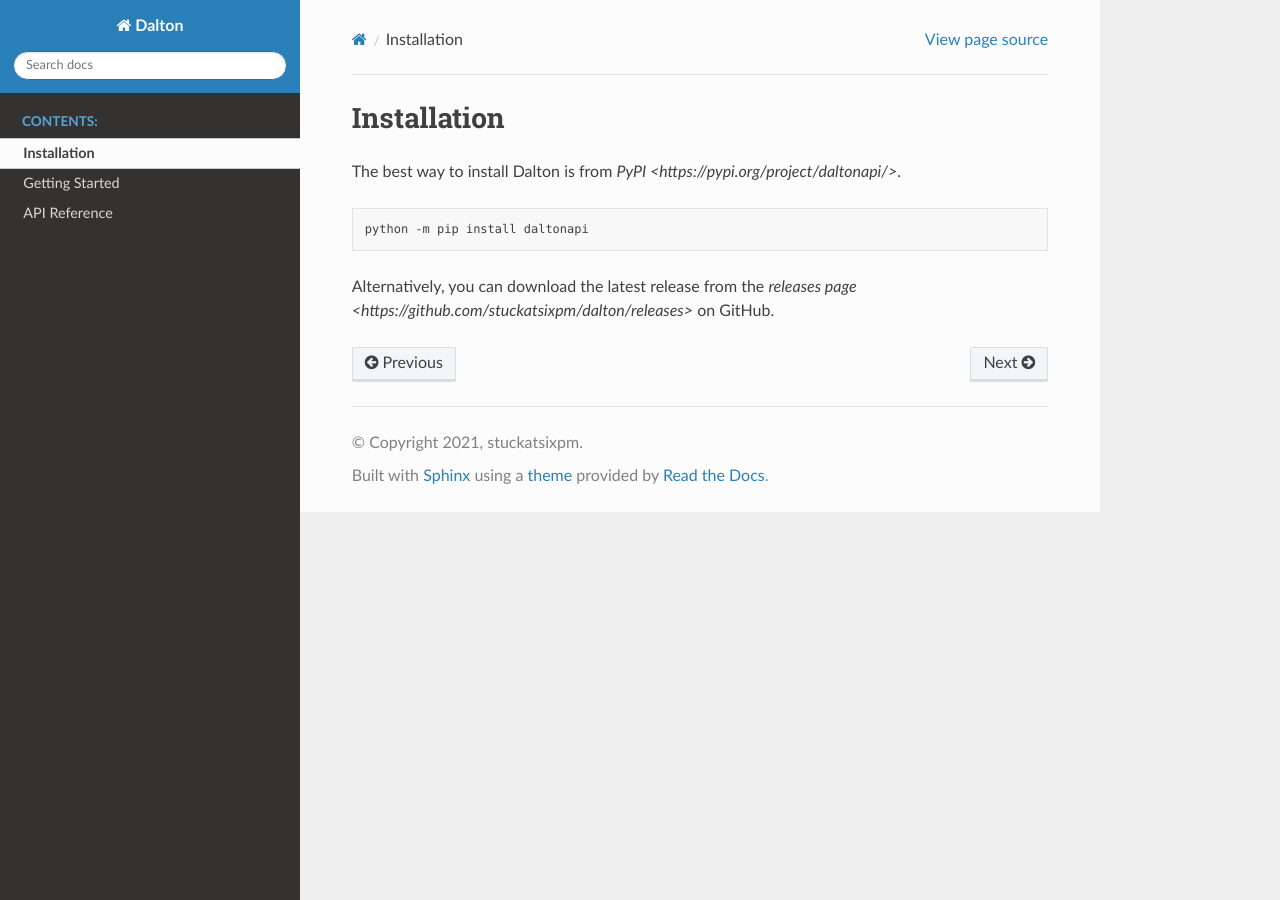
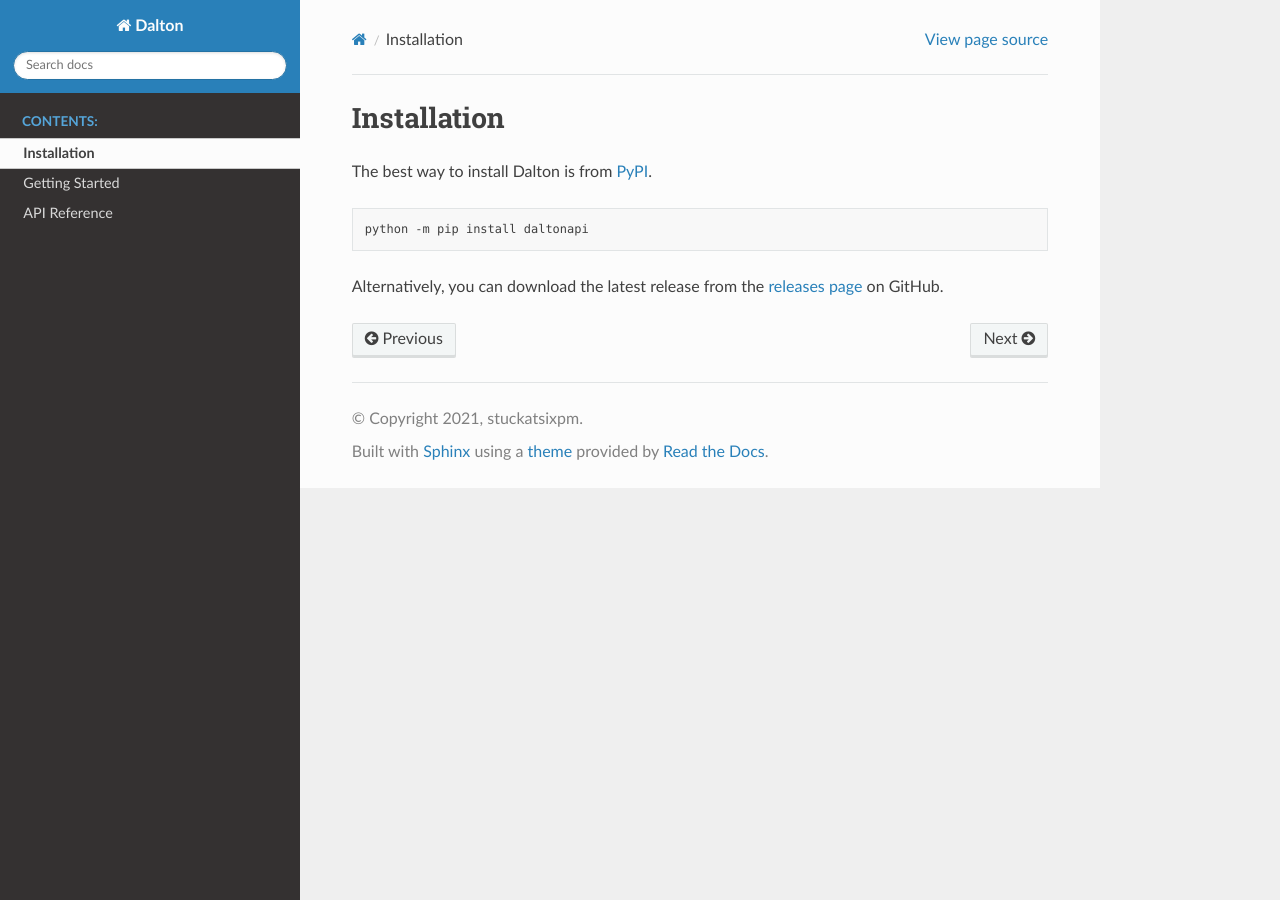
Before and after one commit to SixPM-Software/dalton, a Sphinx documentation site: the page built from docs/usage/Installation.rst, in a window 1280 px wide. Built offline with Sphinx 7.4.7 and the Read the Docs theme 2.0.0, drawn with Linux system fonts in a browser that asks for light colours.

Commit message:
docs: formatted rst links

```diff
--- a/docs/usage/Getting Started.rst
+++ b/docs/usage/Getting Started.rst
@@ -2,4 +2,4 @@ Getting Started
 ===============
 
 Coming soon!
-For now see the docs at `Github <https://github.com/stuckatsixpm/dalton>`.
+For now see the docs at `Github <https://github.com/stuckatsixpm/dalton>`_.
--- a/docs/usage/Installation.rst
+++ b/docs/usage/Installation.rst
@@ -1,10 +1,10 @@
 Installation
 ============
 
-The best way to install Dalton is from `PyPI <https://pypi.org/project/daltonapi/>`.
+The best way to install Dalton is from `PyPI <https://pypi.org/project/daltonapi/>`_.
 
 .. code-block:: language
 
    python -m pip install daltonapi
 
-Alternatively, you can download the latest release from the `releases page <https://github.com/stuckatsixpm/dalton/releases>` on GitHub.
+Alternatively, you can download the latest release from the `releases page <https://github.com/stuckatsixpm/dalton/releases>`_ on GitHub.
```
